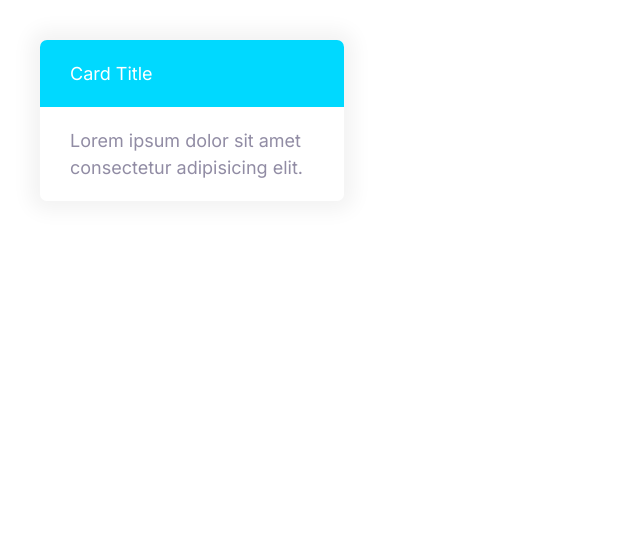
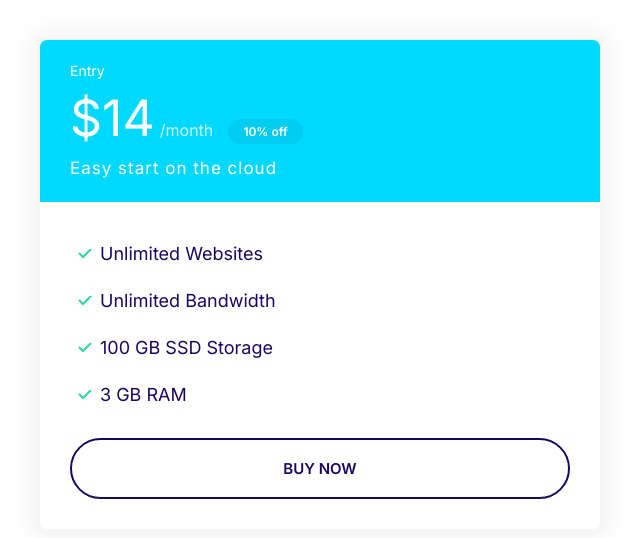
Before and after one commit to SoulBroCode/Moshify, a plain HTML site: page index.html in a window 1280 px wide. Shown: the whole page, without its empty margins (0-640 px from the left). Drawn offline with Linux system fonts and the light colour scheme.

Commit message:
build a plan component.

```diff
--- a/css/styles.css
+++ b/css/styles.css
@@ -116,6 +116,7 @@ a {
 
 .badge--small {
   font-size: 1.6rem;
+  padding: 0.5rem 1.5rem;
 }
 
 @media screen and (min-width: 1024px) {
@@ -295,3 +296,55 @@ a {
   background: var(--color-secondary);
   color: #fff;
 }
+
+.card--secondary .badge--secondary {
+  background-color: #02cdf1;
+}
+
+/* Plans */
+.plan__name {
+  color: #fff;
+  margin: 0;
+  font-weight: 500;
+  font-size: 2.4rem;
+}
+
+.plan__price {
+  font-size: 6rem;
+}
+
+.plan__billing-cycle {
+  font-size: 2.4rem;
+  font-weight: 300;
+  opacity: 0.8;
+  margin-right: 1rem;
+}
+
+.plan__description {
+  font-size: 2rem;
+  font-weight: 300;
+  letter-spacing: 1px;
+  display: block;
+}
+
+.plan .list__item {
+  margin-bottom: 2rem;
+}
+
+@media screen and (min-width: 1024px) {
+  .plan__name {
+    font-size: 1.4rem;
+  }
+
+  .plan__price {
+    font-size: 5rem;
+  }
+
+  .plan__billing-cycle {
+    font-size: 1.6rem;
+  }
+
+  .plan__description {
+    font-size: 1.7rem;
+  }
+}
--- a/index.html
+++ b/index.html
@@ -14,11 +14,23 @@
     <link rel="stylesheet" href="css/styles.css" />
   </head>
   <body>
-    <div style="width: 30%; padding: 4rem">
-      <div class="card card--secondary">
-        <header class="card__header">Card Title</header>
+    <div style="width: 50%; padding: 4rem">
+      <div class="plan card card--secondary">
+        <header class="card__header">
+          <h3 class="plan__name">Entry</h3>
+          <span class="plan__price">$14</span>
+          <span class="plan__billing-cycle">/month</span>
+          <span class="badge badge--secondary badge--small">10% off</span>
+          <span class="plan__description">Easy start on the cloud</span>
+        </header>
         <div class="card__body">
-          Lorem ipsum dolor sit amet consectetur adipisicing elit.
+          <ul class="list list--tick">
+            <li class="list__item">Unlimited Websites</li>
+            <li class="list__item">Unlimited Bandwidth</li>
+            <li class="list__item">100 GB SSD Storage</li>
+            <li class="list__item">3 GB RAM</li>
+          </ul>
+          <button class="btn btn--outline btn--block">Buy Now</button>
         </div>
       </div>
     </div>
```
